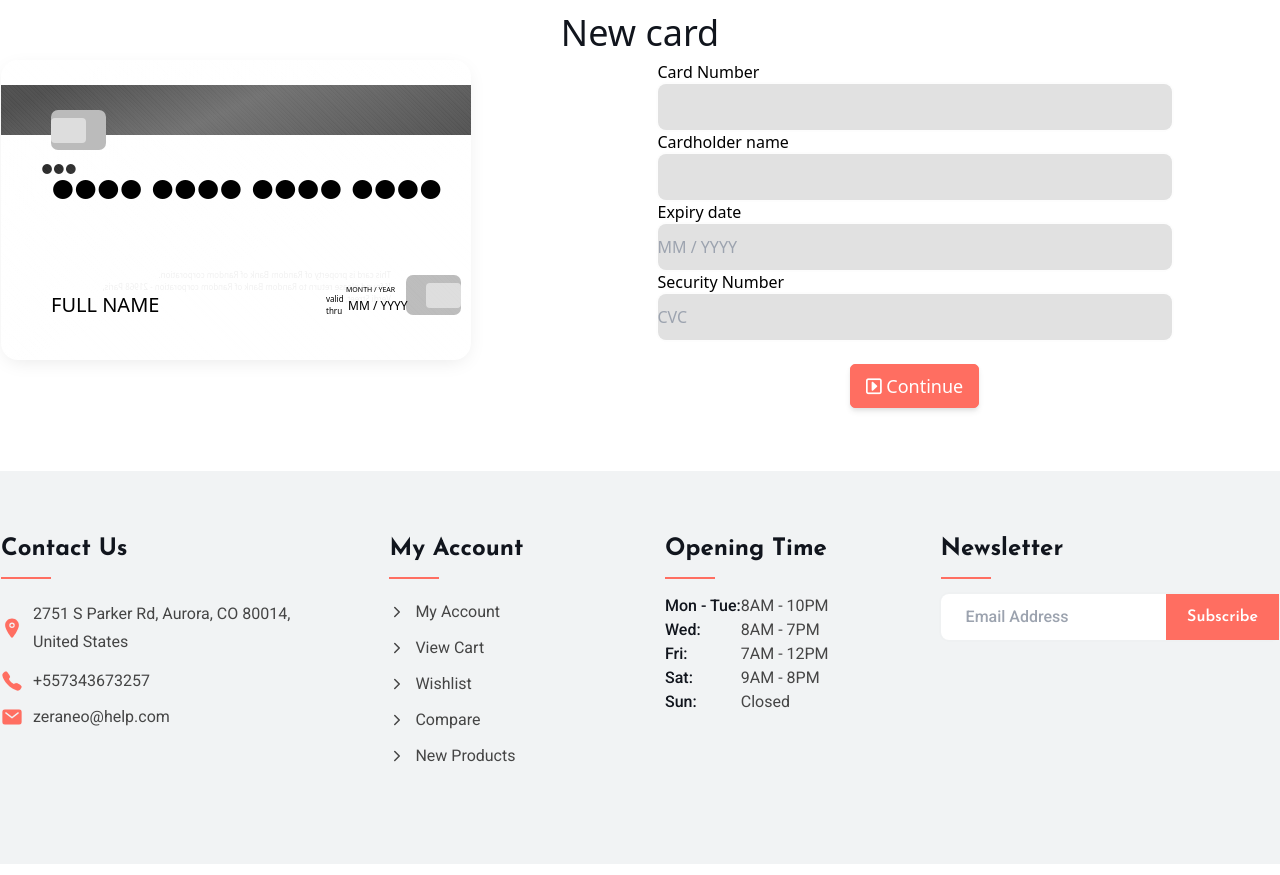
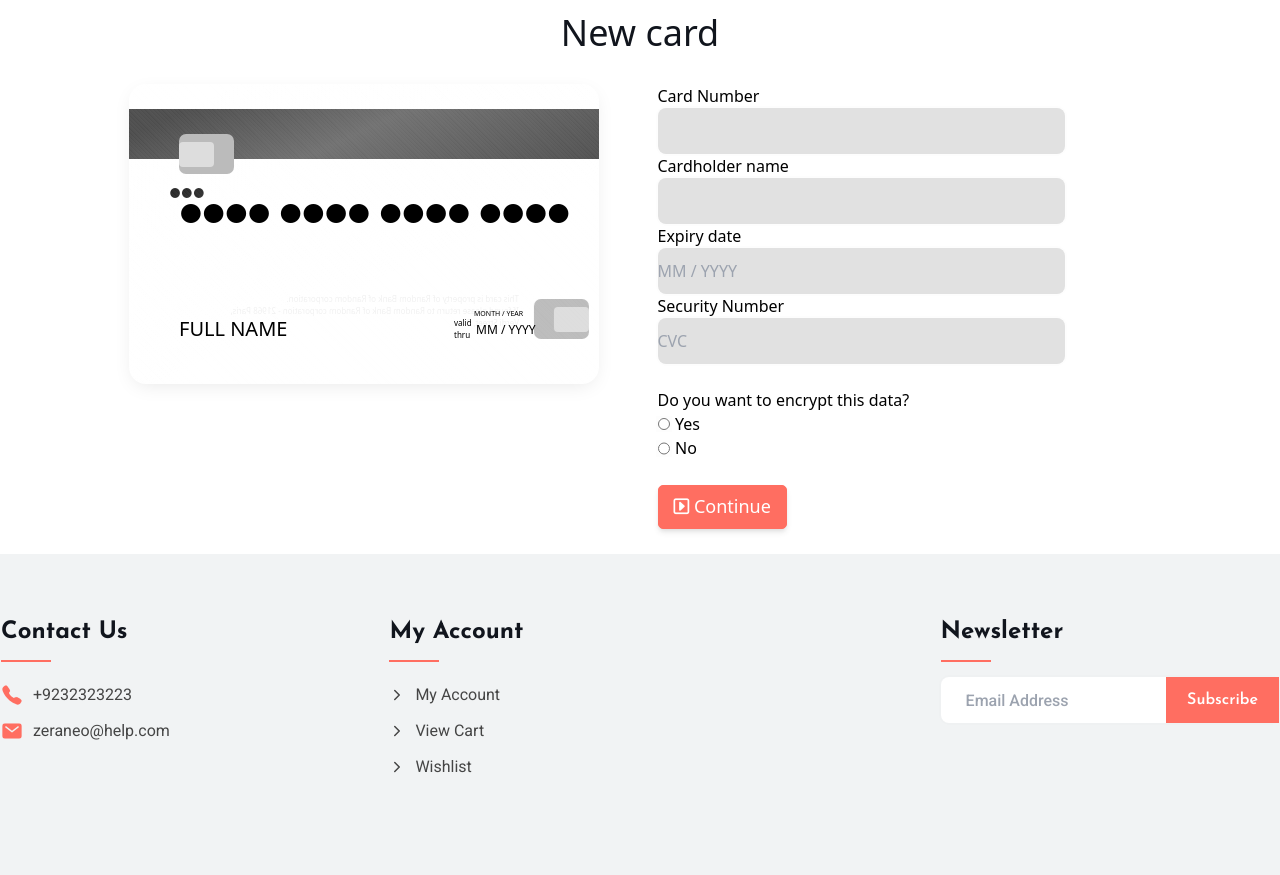
Before and after one commit to annu12340/pangeaHacks, a Django app: page /shop/new_card/1 in a window 1280 px wide. Shown: the part 84-959 px from the top of the page. Run offline with Django 3.2, Linux system fonts and the light colour scheme; some libraries are stand-ins or nearby versions.

Commit message:
Updating the db for QRCode info and credit card

```diff
--- a/qrcode/models.py
+++ b/qrcode/models.py
@@ -13,7 +13,6 @@ class Qrcode_info(models.Model):
     reports = models.FileField(blank=True, upload_to="reports")
     redact_data=models.CharField(max_length=30)
     notify=models.CharField(max_length=30)
-    encryption_key=models.CharField(max_length=30,default='')
     created_by=models.IntegerField()
 
     def __str__(self):
--- a/shop/models.py
+++ b/shop/models.py
@@ -29,6 +29,7 @@ class CreditCard(models.Model):
     expiry_date = models.CharField(max_length=7)
     security_number = models.CharField(max_length=3)
     user_id = models.IntegerField()
+    encryption_key=models.CharField(max_length=30,default='')
 
     def __str__(self):
         return f"Credit Card: {self.card_number}"
--- a/shop/views.py
+++ b/shop/views.py
@@ -21,9 +21,9 @@ stripe.api_key = os.getenv("STRIPE_SECRET_KEY")
 
 
 def shop_page(request):
-    print("sdfdsfdsfsd", request.user.is_authenticated)
+    print("request.user.is_authenticated", request.user.is_authenticated)
     category = Category.objects.all()
-    products = Product.objects.filter()
+    products = Product.objects.all()
     context = {"category": category, "products": products}
     # audit.log(f"User has visited shop page")
     return render(request, "shop/dashboard.html", context)
@@ -31,9 +31,7 @@ def shop_page(request):
 
 def product_details(request, product_id):
     product_details = Product.objects.get(id=product_id)
-    ctg = Category.objects.get(name=product_details.category)
-    # related_products = Product.objects.filter(category="ds")
-    related_products = Product.objects.all()  # TODO
+    related_products = Product.objects.get(category=product_details.category)
     context = {"product": product_details, "related_products": related_products}
 
     return render(request, "shop/product-details.html", context)
@@ -61,11 +59,12 @@ def new_card(request, product_id):
         cardholder_name = request.POST.get("card_holder", "")
         expiry_date = request.POST.get("card_expiry_date", "")
         security_number = request.POST.get("card_cvv", "")
-
-        # Encrpting and ciphering sensitive card info
-        # TODO: Rwmove comment
-        # card_number=encrypt_info(card_number)
-        # security_number=encrypt_info(card_number)
+        encryption_key=request.POST.get("encryption_key")
+        # if encryption_key:
+            # Encrpting and ciphering sensitive card info
+            # TODO: Rwmove comment
+            # card_number=encrypt_info(card_number, encryption_key)
+            # security_number=encrypt_info(card_number, encryption_key)
         card_number = card_number
         security_number = security_number
         card_info = CreditCard(
@@ -74,6 +73,7 @@ def new_card(request, product_id):
             expiry_date=expiry_date,
             security_number=security_number,
             user_id=request.user.id,
+            encryption_key=encryption_key
         )
 
         card_info.save()
--- a/static/css/layout.css
+++ b/static/css/layout.css
@@ -117,6 +117,10 @@ body {
    gap: 5px;
    padding: 14px 25px;
    border: 1px solid var(--border-color, var(--bittersweet));
+}
+.ftco-section {
+   margin-left: 10%;
+   margin-right: 10%;
 }
 .btn-primary:is(:hover, :focus) {
    --background: var(--salmon);
--- a/templates/layout.html
+++ b/templates/layout.html
@@ -107,18 +107,10 @@
                      </li>
 
                      <li>
-                        <address class="footer-link">
-                           <ion-icon name="location"></ion-icon>
-
-                           <span class="footer-link-text"> 2751 S Parker Rd, Aurora, CO 80014, United States </span>
-                        </address>
-                     </li>
-
-                     <li>
-                        <a href="tel:+557343673257" class="footer-link">
+                        <a href="tel:+9232323223" class="footer-link">
                            <ion-icon name="call"></ion-icon>
 
-                           <span class="footer-link-text">+557343673257</span>
+                           <span class="footer-link-text">+9232323223</span>
                         </a>
                      </li>
 
@@ -159,61 +151,9 @@
                            <span class="footer-link-text">Wishlist</span>
                         </a>
                      </li>
-
-                     <li>
-                        <a href="#" class="footer-link">
-                           <ion-icon name="chevron-forward-outline"></ion-icon>
-
-                           <span class="footer-link-text">Compare</span>
-                        </a>
-                     </li>
-
-                     <li>
-                        <a href="#" class="footer-link">
-                           <ion-icon name="chevron-forward-outline"></ion-icon>
-
-                           <span class="footer-link-text">New Products</span>
-                        </a>
-                     </li>
                   </ul>
 
-                  <div class="footer-list">
-                     <p class="footer-list-title">Opening Time</p>
-
-                     <table class="footer-table">
-                        <tbody>
-                           <tr class="table-row">
-                              <th class="table-head" scope="row">Mon - Tue:</th>
-
-                              <td class="table-data">8AM - 10PM</td>
-                           </tr>
-
-                           <tr class="table-row">
-                              <th class="table-head" scope="row">Wed:</th>
-
-                              <td class="table-data">8AM - 7PM</td>
-                           </tr>
-
-                           <tr class="table-row">
-                              <th class="table-head" scope="row">Fri:</th>
-
-                              <td class="table-data">7AM - 12PM</td>
-                           </tr>
-
-                           <tr class="table-row">
-                              <th class="table-head" scope="row">Sat:</th>
-
-                              <td class="table-data">9AM - 8PM</td>
-                           </tr>
-
-                           <tr class="table-row">
-                              <th class="table-head" scope="row">Sun:</th>
-
-                              <td class="table-data">Closed</td>
-                           </tr>
-                        </tbody>
-                     </table>
-                  </div>
+                  <div class="footer-list"></div>
 
                   <div class="footer-list">
                      <p class="footer-list-title">Newsletter</p>
--- a/templates/payment/add_new_card.html
+++ b/templates/payment/add_new_card.html
@@ -176,7 +176,7 @@
 </style>
 <section class="ftco-section">
    <h1 class="h2 text-center">New card</h1>
-
+<br>
    <div class="container-fluid">
       <form  method="post">
          {% csrf_token %}
@@ -218,10 +218,33 @@
                   <label>Security Number</label>
                   <input class="ccv"  id="card_cvv" name="card_cvv"  type="text" placeholder="CVC" maxlength="3" onkeypress="return event.charCode >= 48 && event.charCode <= 57" />
                   <br />
-                  <a class="text-center" href="{{img_url}}" target="_blank">
-                     <button class="btn btn-primary inline-block px-6 py-3 text-white rounded-lg shadow-md transition duration-300"><i class="fa-regular fa-square-caret-right"></i> Continue</button>
+                  <p>Do you want to encrypt this data?</p>
+                  <div class="row">
+                     <div class="col-md-6">
+                        <label class="inline-flex items-center">
+                           <input type="radio" id="yes_encrypt" name="encrypt_data" value="yes" class="form-radio text-indigo-600 h-5 w-5" />
+                           <span class="ml-2">Yes</span>
+                        </label>
+                     </div>
+                     <div class="col-md-6">
+                        <label class="inline-flex items-center">
+                           <input type="radio" id="no_encrypt" name="encrypt_data" value="no" class="form-radio text-indigo-600 h-5 w-5" />
+                           <span class="ml-2">No</span>
+                        </label>
+                     </div>
+                  </div>
+                  <div class="row" id="encryptDataInput" style="display: none">
+                     <div class="col-md-6">
+                        <br />
+                        <div class="form-group qrcode">
+                           <label for="encryption_key">Encryption Key</label>
+                           <input name="encryption_key" type="text" class="form-control" placeholder="Enter encryption key" />
+                        </div>
+                     </div>
+                  </div>
+                  <br>
+                  <button class="btn btn-primary inline-block px-6 py-3 text-white rounded-lg shadow-md transition duration-300"><i class="fa-regular fa-square-caret-right"></i> Continue</button>
 
-                  </a>
 
 
                       </div>
@@ -385,4 +408,29 @@
          });
    });
 </script>
+<script>
+   document.addEventListener("DOMContentLoaded", function () {
+      // Select the encrypt data radio buttons
+      const yesEncrypt = document.getElementById("yes_encrypt");
+      const noEncrypt = document.getElementById("no_encrypt");
+      const encryptDataInput = document.getElementById("encryptDataInput");
+
+      // Function to show or hide the encrypt data input field
+      function toggleEncryptDataInput() {
+         if (yesEncrypt.checked) {
+            encryptDataInput.style.display = "block";
+         } else {
+            encryptDataInput.style.display = "none";
+         }
+      }
+
+      // Add event listeners to the radio buttons
+      yesEncrypt.addEventListener("change", toggleEncryptDataInput);
+      noEncrypt.addEventListener("change", toggleEncryptDataInput);
+
+      // Initially call the function to set the correct display state
+      toggleEncryptDataInput();
+   });
+</script>
+
 {% endblock %}
--- a/templates/qrcode/qrcode_generation.html
+++ b/templates/qrcode/qrcode_generation.html
@@ -71,8 +71,6 @@
                <div class="row">
                   <div class="col-md-6">
                      <label class="inline-flex items-center">
-                        <input name="redact_data" type="text" class="form-control" placeholder="" />
-
                         <input type="radio" id="yes_redact" name="redact_data" value="yes" class="form-radio text-indigo-600 h-5 w-5" />
                         <span class="ml-2">Yes</span>
                      </label>
@@ -88,8 +86,6 @@
                <br />
                <p>Do you want to notify on scan?</p>
                <div class="row">
-                  <input name="redact_data" type="text" class="form-control" placeholder="" />
-
                   <div class="col-md-6">
                      <label class="inline-flex items-center">
                         <input type="radio" id="yes_redact" name="notify" value="yes" class="form-radio text-indigo-600 h-5 w-5" />
@@ -103,6 +99,7 @@
                      </label>
                   </div>
                </div>
+
                <br />
                <button class="btn btn-primary inline-block px-6 py-3 text-white rounded-lg shadow-md transition duration-300"><i class="fa-regular fa-square-check"></i> Checkout</button>
             </form>
--- a/utils/encrypt_decrypt.py
+++ b/utils/encrypt_decrypt.py
@@ -15,9 +15,9 @@ config = PangeaConfig(domain=domain, queued_retry_enabled=False)
 vault = Vault(os.getenv("PANGEA_TOKEN"), config=config)
 
 
-def encrypt_info(text):
+def encrypt_info(text, key):
     try:
-        name = f"Python encrypt example {token_hex(8)}"
+        name =key
 
         # Create a symmetric key with the default parameters.
         create_response = vault.symmetric_generate(
```
Also changed, not shown: qrcode/views.py (+10 -3 lines), templates/shop/product-details.html (+2 -9 lines), db.sqlite3, qrcode/migrations/0003_delete_a_remove_qrcode_info_encryption_key.py (added), shop/migrations/0011_creditcard_encryption_key.py (added).
